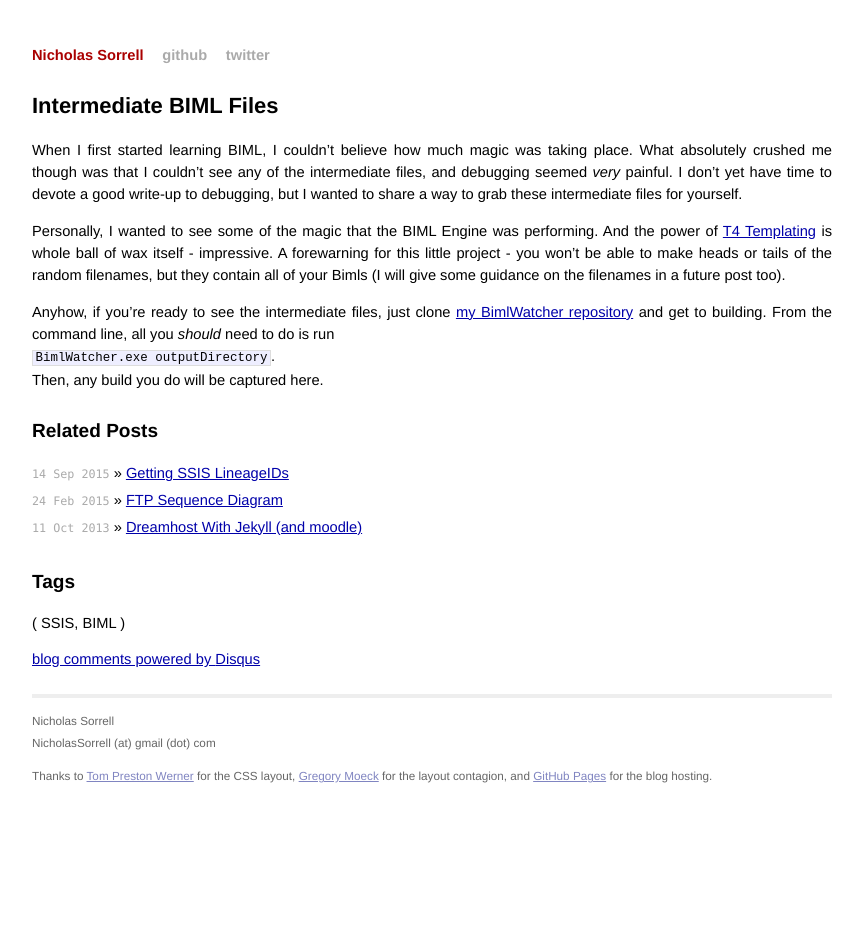
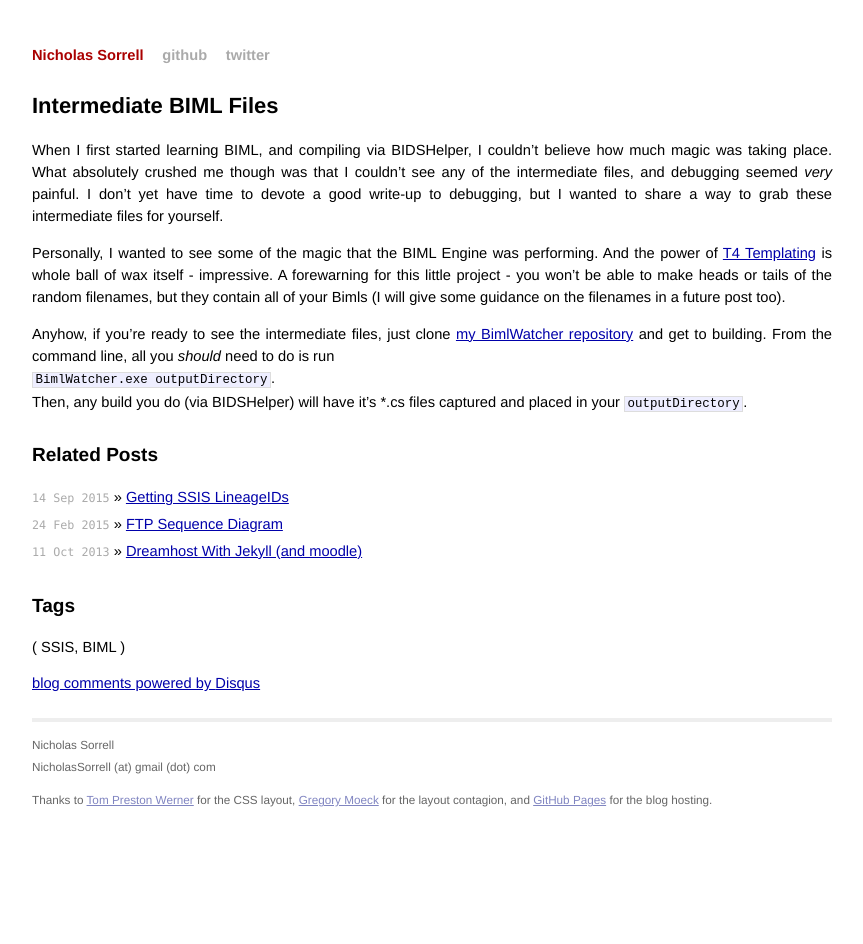
Before and after one commit to sorrell/sorrell.github.com, a Jekyll site: the page built from _posts/2015-09-29-Intermediate-Biml-Files.md, in a window 1280 px wide. Shown: the whole page, without its empty margins (208-1071 px from the left). Built offline with Jekyll 4.4.1, drawn with Linux system fonts in a browser that asks for light colours; Markdown is read by kramdown in place of the engine named in the settings; comment, search, counter and statistics services are not loaded.

Commit message:
Post edits

```diff
--- a/_posts/2015-09-29-Intermediate-Biml-Files.md
+++ b/_posts/2015-09-29-Intermediate-Biml-Files.md
@@ -5,10 +5,10 @@ tags: [SSIS, BIML]
 ---
 # {{ page.title }}
 
-When I first started learning BIML, I couldn't believe how much magic was taking place. What absolutely crushed me though was that I couldn't see any of the intermediate files, and debugging seemed *very* painful.  I don't yet have time to devote a good write-up to debugging, but I wanted to share a way to grab these intermediate files for yourself.
+When I first started learning BIML, and compiling via BIDSHelper, I couldn't believe how much magic was taking place. What absolutely crushed me though was that I couldn't see any of the intermediate files, and debugging seemed *very* painful.  I don't yet have time to devote a good write-up to debugging, but I wanted to share a way to grab these intermediate files for yourself.
 
 Personally, I wanted to see some of the magic that the BIML Engine was performing.  And the power of [T4 Templating](http://www.hanselman.com/blog/T4TextTemplateTransformationToolkitCodeGenerationBestKeptVisualStudioSecret.aspx) is whole ball of wax itself - impressive.  A forewarning for this little project - you won't be able to make heads or tails of the random filenames, but they contain all of your Bimls (I will give some guidance on the filenames in a future post too).
 
 Anyhow, if you're ready to see the intermediate files, just clone [my BimlWatcher repository](https://github.com/sorrell/BimlWatcher) and get to building.  From the command line, all you *should* need to do is run
 `BimlWatcher.exe outputDirectory`.
-Then, any build you do will be captured here.
+Then, any build you do (via BIDSHelper) will have it's \*.cs files captured and placed in your `outputDirectory`.
```
